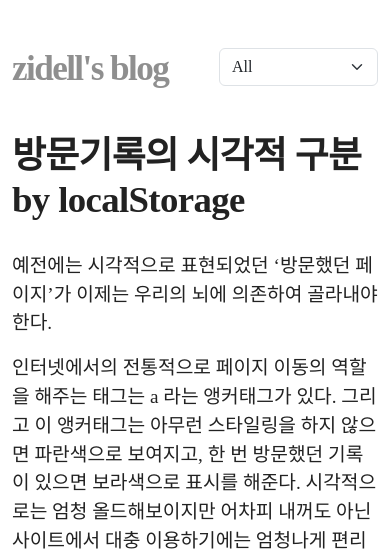
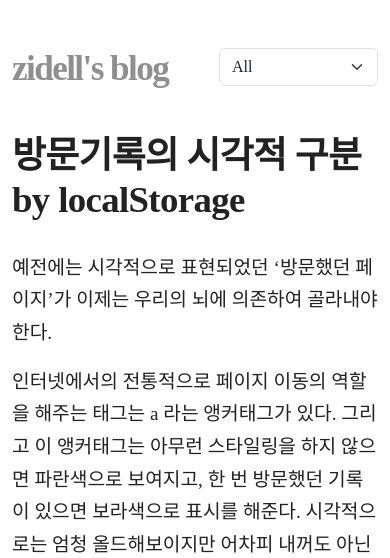
Before and after one commit to zidell/blog, a Jekyll site: the page built from _posts/2016-12-18-방문기록의 시각적 구분 by localStorage.md, in a window 390 px wide. Shown: the top 558 px of the page. Built offline with Jekyll 4.4.1, drawn with Linux system fonts in a browser that asks for light colours; some web fonts are replaced; comment, search, counter and statistics services are not loaded.

Commit message:
dev: 모바일 지원

```diff
--- a/_layouts/default.html
+++ b/_layouts/default.html
@@ -4,6 +4,8 @@
 <head>
     <meta charset="utf-8">
     <title>{{ page.title }}</title>
+	<meta name="viewport" content="width=device-width, initial-scale=1.0, maximum-scale=1.0, user-scalable=no" />
+	<meta name="theme-color" content="{{ site.theme_color }}">
     <link href="https://cdn.jsdelivr.net/gh/sun-typeface/SUIT@2/fonts/variable/woff2/SUIT-Variable.css"
         rel="stylesheet">
     <link href="https://cdn.jsdelivr.net/npm/bootstrap@5.3.3/dist/css/bootstrap.min.css" rel="stylesheet"
--- a/_layouts/post.html
+++ b/_layouts/post.html
@@ -34,6 +34,16 @@
 
 
 <script>
+	window.changeUtterancesTheme = (theme) => {
+		const iframe = document.querySelector('iframe.utterances-frame');
+		if (iframe) {
+			iframe.contentWindow.postMessage({
+				type: 'set-theme',
+				theme: theme
+			}, 'https://utteranc.es');
+		}
+	}
+
 	(() => {
 		// 댓글 로드
 		function loadComments(theme) {
@@ -52,16 +62,6 @@
 		  const theme = `github-${localStorage.theme}`;
 		  loadComments(theme);
 
-		  window.changeUtterancesTheme = (theme) => {
-			const iframe = document.querySelector('iframe.utterances-frame');
-			if (iframe) {
-				iframe.contentWindow.postMessage({
-					type: 'set-theme',
-					theme: theme
-				}, 'https://utteranc.es');
-			}
-		}
-
 		  // 이미지 캡션 활성화
 		  const images = document.querySelectorAll('img');
 		  images.forEach(img => {
--- a/_sass/main.scss
+++ b/_sass/main.scss
@@ -44,6 +44,9 @@
 a {
     text-decoration: none;
     color: var(--link);
+}
+p {
+	line-height: 1.7;
 }
 
 h1 {
```
Also changed, not shown: other parts of _layouts/default.html (+1 -0 lines).
